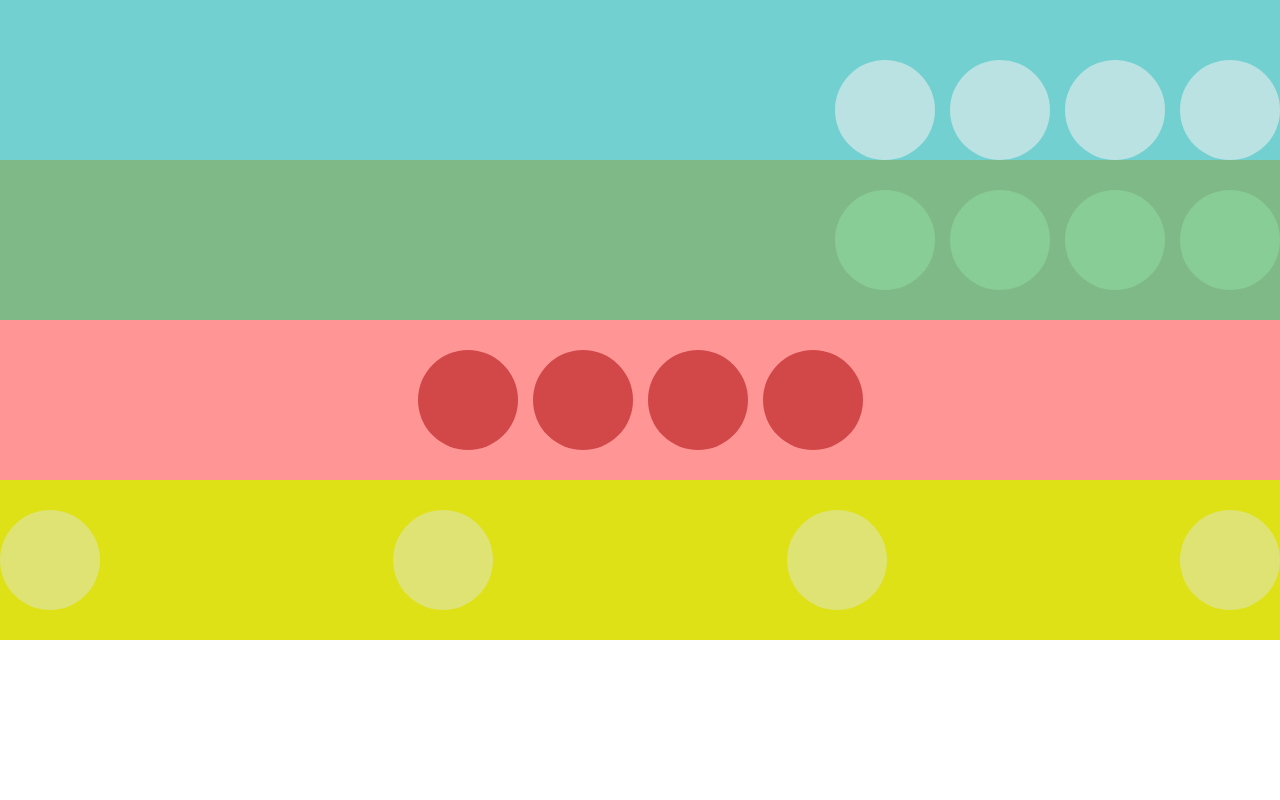
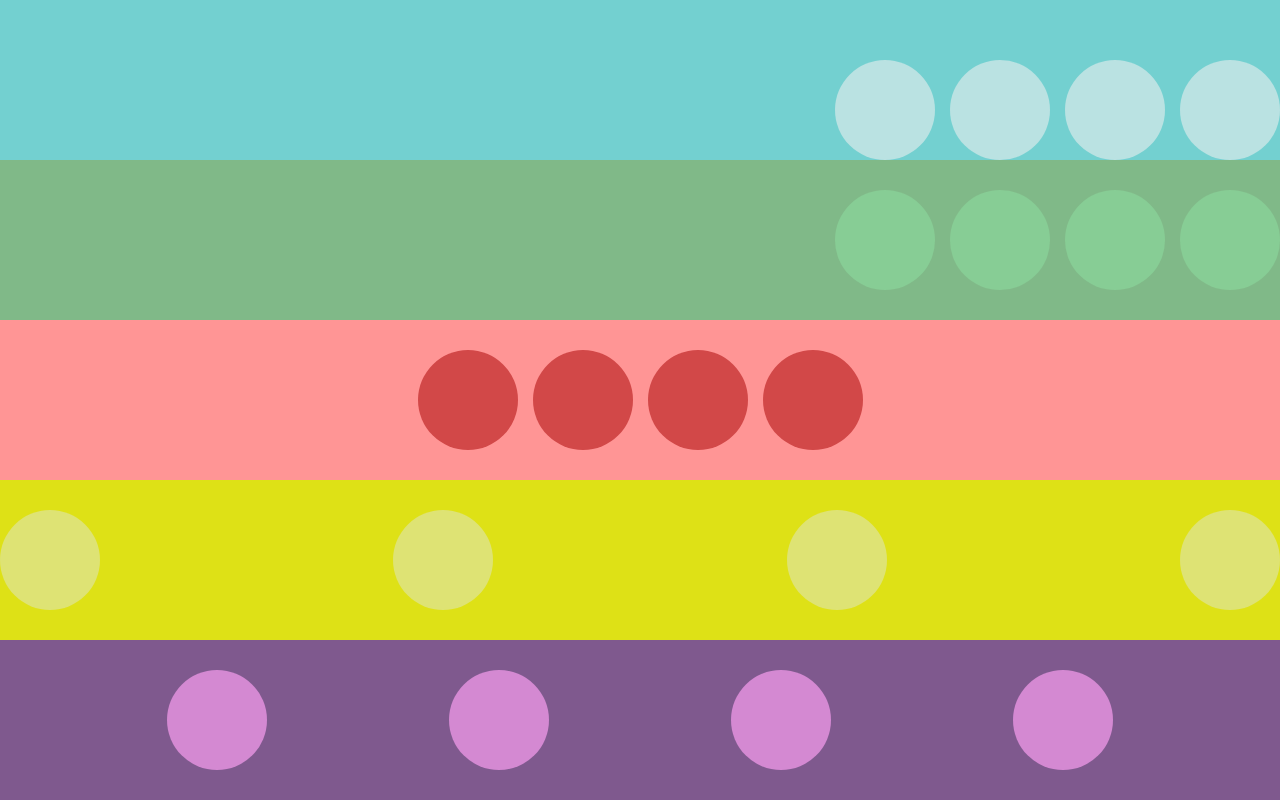
Before and after one commit to Alveszx1/flexdisplay, a plain HTML site: page index.html in a window 1280 px wide. Drawn offline with Linux system fonts and the light colour scheme.

Commit message:
adicionando circulos roxo

```diff
--- a/index.html
+++ b/index.html
@@ -32,6 +32,12 @@
             <div class="circuloam"></div>
             <div class="circuloam"></div>
         </div>
+        <div class="circuloroxo">
+            <div class="circulor"></div>
+            <div class="circulor"></div>
+            <div class="circulor"></div>
+            <div class="circulor"></div>
+        </div>
     </main>
 
 </body>
--- a/style.css
+++ b/style.css
@@ -81,3 +81,20 @@ main{
     border-radius: 50%;
 
 }
+.circuloroxo{
+    background-color: rgb(127, 89, 142);
+    width: 100%;
+    height: 20%;
+    display: flex;
+    justify-content: space-evenly;
+    align-items: center;
+
+    gap: 15px;
+}
+.circulor{
+    background-color: rgb(212, 137, 210);
+    width: 100px;
+    height: 100px;
+    border-radius: 50%;
+
+}
```
